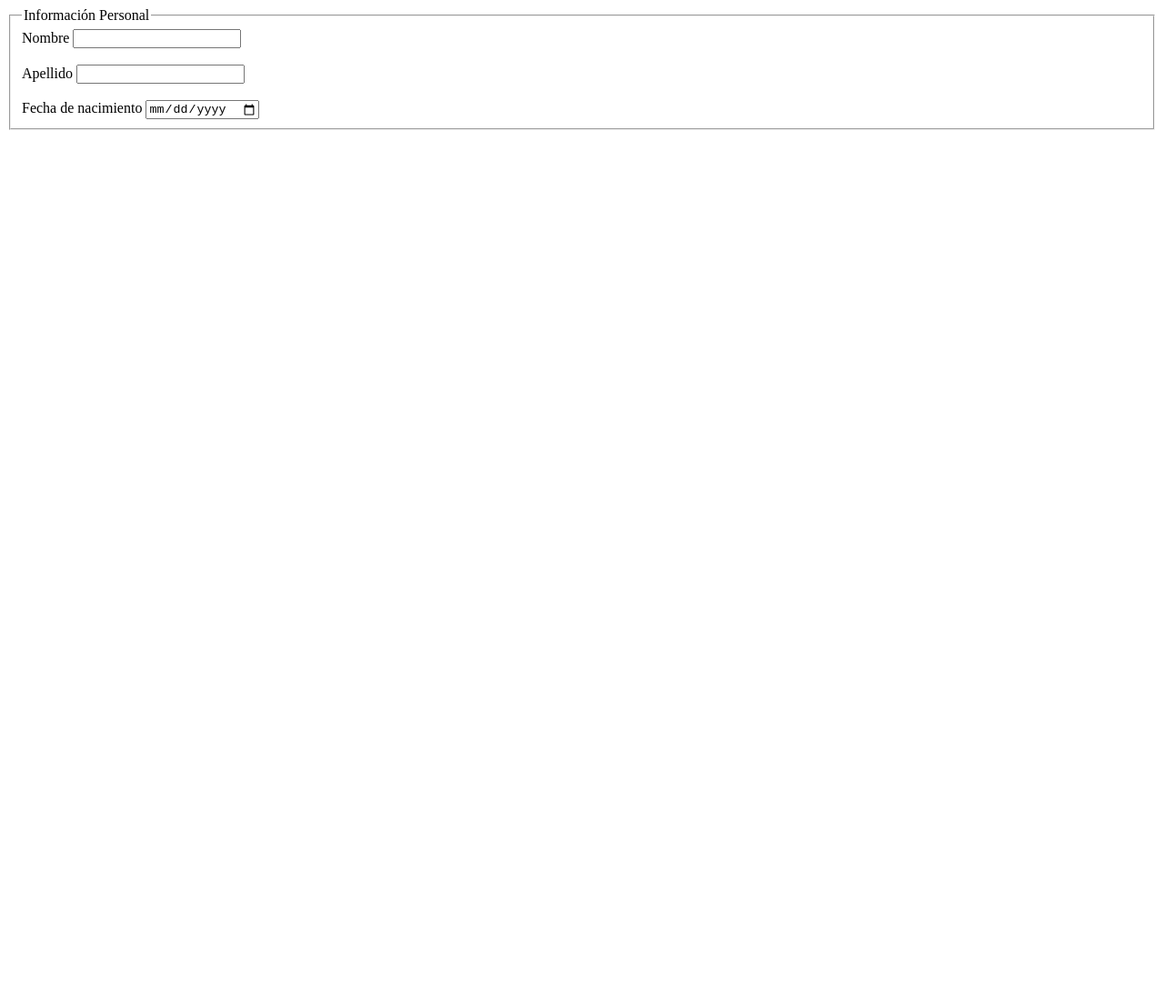
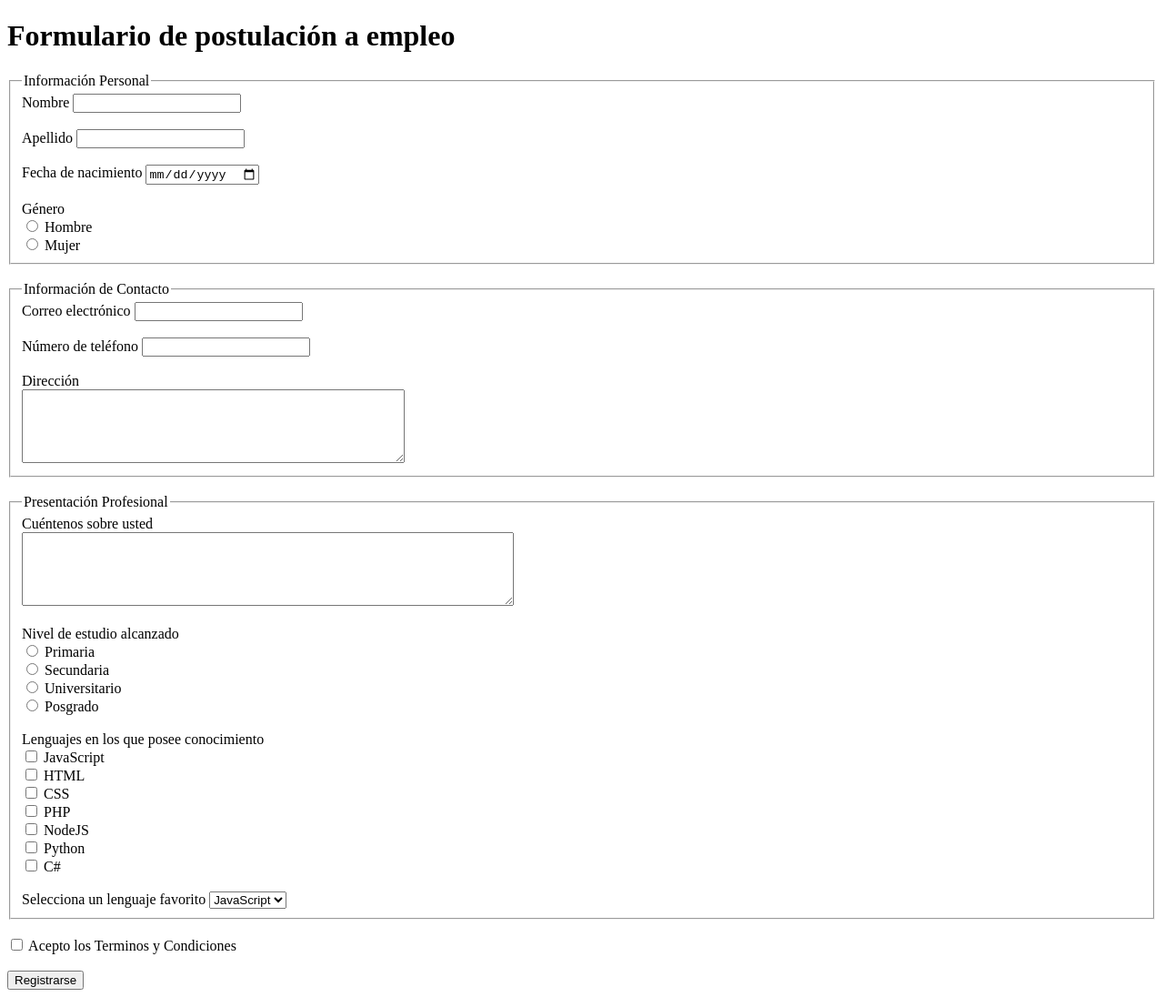
Before and after one commit to Tomastewater/formularioTest, a plain HTML site: page index.html in a window 1280 px wide. Shown: the whole page at 91% size. Before the commit the page ends 800 px from the top, so only its background shows below. Drawn offline with Linux system fonts and the light colour scheme.

Commit message:
Finalizacion del ejercicio 2, se encuentra verificado por el validator.w3.org

```diff
--- a/index.html
+++ b/index.html
@@ -6,7 +6,8 @@
     <title>Document</title>
 </head>
 <body>
-    <form action="" method="get">
+    <form action="resultados.html" method="get">
+        <h1>Formulario de postulación a empleo</h1>
         <fieldset>
             <legend>Información Personal</legend>
             <label for="name">Nombre</label>
@@ -16,8 +17,110 @@
             <input type="text" name="lastname" id="lastname" required>
             <br><br>
             <label for="birthdate">Fecha de nacimiento</label>
-            <input type="date" required>
+            <input type="date" name="birthdate" id="birthdate" required>
+            <br><br>
+            <span>Género</span>
+            <br>
+            <input type="radio" name="gender" id="man" value="H" required>
+            <label for="man">Hombre</label>
+            <br>
+            <input type="radio" name="gender" id="woman" value="M" required>
+            <label for="woman">Mujer</label>
+
         </fieldset>
+        <br>
+        <fieldset>
+            <legend>Información de Contacto</legend>
+            <label for="email">Correo electrónico</label>
+            <input type="email" id="email" required>
+            <br><br>
+            <label for="phonenumber">Número de teléfono</label>
+            <input type="number" id="phonenumber">
+            <br><br>
+            <label for="address">Dirección</label>
+            <br>
+            <textarea name="address" id="address" cols="50" rows="5" required></textarea>
+        </fieldset>
+        <br>
+        <fieldset>
+            <legend>Presentación Profesional</legend>
+            <label for="aboutyou">Cuéntenos sobre usted</label><br>
+            <textarea name="aboutyou" id="aboutyou" cols="65" rows="5" required></textarea>
+            <br><br>
+            <span>Nivel de estudio alcanzado</span>
+            <br>
+            <label for="primaria">
+                <input type="radio" name="studies" id="primaria" value="Primaria" required>
+                Primaria
+            </label>
+            <br>
+            <label for="secundaria">
+                <input type="radio" name="studies" id="secundaria" value="Secundaria" required>
+                Secundaria
+            </label>
+            <br>
+            <label for="universitario">
+                <input type="radio" name="studies" id="universitario" value="Universitario" required>
+                Universitario
+            </label>
+            <br>
+            <label for="posgrado">
+                <input type="radio" name="studies" id="posgrado" value="Posgrado" required>
+                Posgrado
+            </label>
+            <br><br>
+            <span>Lenguajes en los que posee conocimiento</span>
+            <br>
+            <label for="javascript">
+                <input type="checkbox" name="codelanguages" id="javascript" value="JavaScript">
+                JavaScript
+            </label>
+            <br>
+            <label for="HTML">
+                <input type="checkbox" name="codelanguages" id="HTML" value="HTML">
+                HTML
+            </label>
+            <br>
+            <label for="css">
+                <input type="checkbox" name="codelanguages" id="css" value="CSS">
+                CSS
+            </label>
+            <br>
+            <label for="php">
+                <input type="checkbox" name="codelanguages" id="php" value="PHP">
+                PHP
+            </label>
+            <br>
+            <label for="nodejs">
+                <input type="checkbox" name="codelanguages" id="nodejs" value="NodeJS">
+                NodeJS
+            </label>
+            <br>
+            <label for="phyton">
+                <input type="checkbox" name="codelanguages" id="phyton" value="Python">
+                Python
+            </label>
+            <br>
+            <label for="c#">
+                <input type="checkbox" name="codelanguages" id="c#" value="C#">
+                C#
+            </label>
+            <br><br>
+            <label for="favlanguagecode">Selecciona un lenguaje favorito</label>
+            <select name="favcodelanguage" id="favlanguagecode">
+                <option value="JavaScript" selected>JavaScript</option>
+                <option value="Python">Python</option>
+                <option value="C#">C#</option>
+            </select>
+
+        </fieldset>
+        <br>
+        <label for="termsandconditions">
+            <input type="checkbox" name="termsandconditions" id="termsandconditions" required>
+            Acepto los Terminos y Condiciones
+        </label>
+        <br><br>
+        <button type="submit">Registrarse</button>
     </form>
 </body>
 </html>
```
Also changed, not shown: resultados.html (added).
